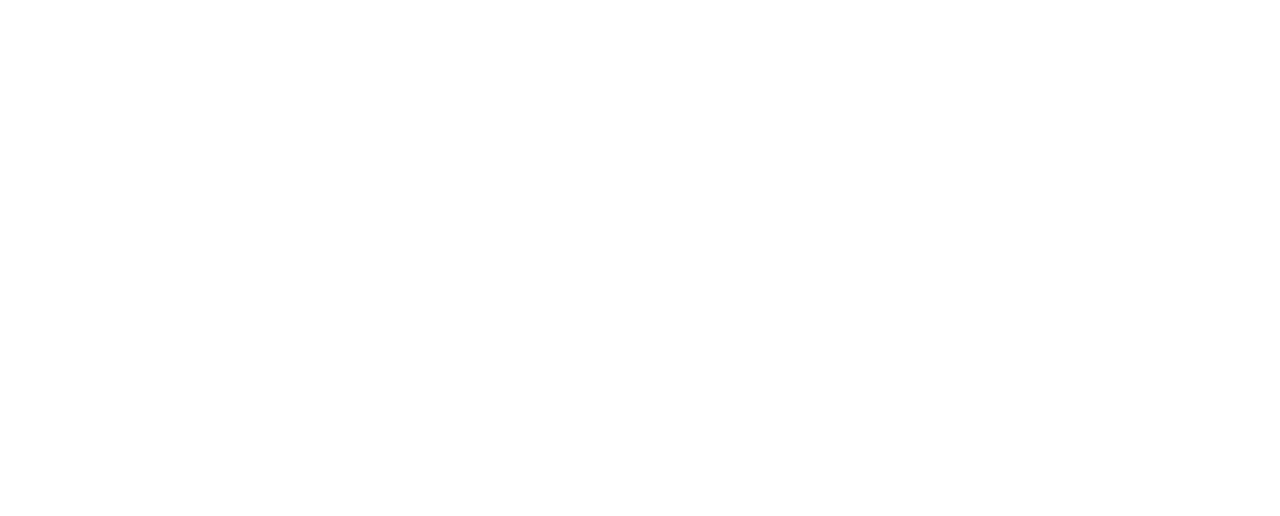
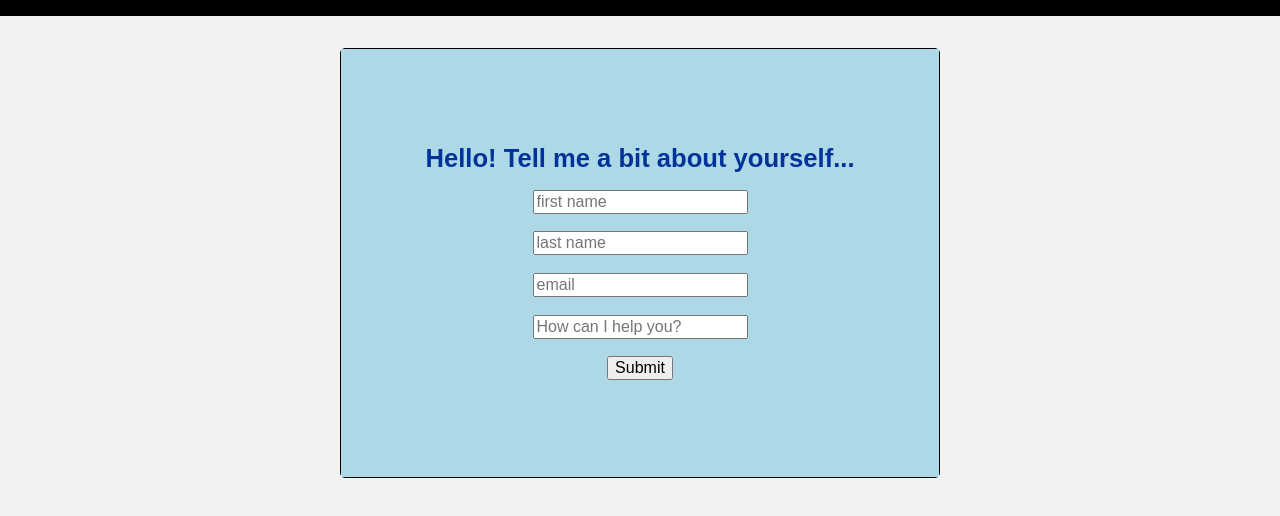
Before and after one commit to hhmcdonald/hw_listeners_mcdonald_hayley, a plain HTML site: page index.html in a window 1280 px wide. Drawn offline with Linux system fonts and the light colour scheme.

Commit message:
log the form submissions given

```diff
--- a/css/main.css
+++ b/css/main.css
@@ -0,0 +1,43 @@
+html {
+	box-sizing: border-box;
+}
+
+*,
+*::before,
+*::after {
+	box-sizing: inherit;
+}
+
+@import url(https://fonts.googleapis.com/css?family=Raleway);
+
+body {
+    background-color: #f2f2f2;
+    font-family: 'Raleway', sans-serif;
+    line-height: 1.6em;
+}
+
+.blackBar {
+    background-color: #000000;
+    width: 100%;
+    padding: 0.5em;
+    margin: 0 0 2em 0;
+}
+
+.container {
+    max-width: 600px;
+    width: 100%;
+    margin: 0 auto;
+    text-align: center;
+    border: 1px solid;
+    border-radius: 5px;
+}
+
+form {
+    background: lightblue;
+    padding: 5em 0;
+}
+
+h1 {
+    font-size: 1.6em;
+    color: #003399;
+}
--- a/index.html
+++ b/index.html
@@ -9,8 +9,27 @@
     <link rel="stylesheet" href="css/main.css">
 </head>
 <body>
-
-
+    <div class="blackBar"></div>
+    <div class="container">
+        <form>
+            <h1>Hello! Tell me a bit about yourself...</h1>
+            <p>
+                <input type="text" id="firstname" name="firstname" placeholder="first name" />
+            </p>
+            <p>
+                <input type="text" id="lastname" name="lastname" placeholder="last name" />
+            </p>
+            <p>
+                <input type="email" id="email" name="email" placeholder="email" />
+            </p>
+            <p>
+                <input type="message" id="message" name="message" placeholder="How can I help you?" />
+            </p>
+            <p>
+                <input type="submit">
+            </p>
+        </form>
+    </div>
 
     <script src="js/main.js"></script>
 </body>
--- a/js/main.js
+++ b/js/main.js
@@ -0,0 +1,23 @@
+var firstNameInput = document.getElementById('firstname');
+document.addEventListener('submit', function () {
+    event.preventDefault();
+    console.log(firstNameInput.value);
+});
+
+var lastNameInput = document.getElementById('lastname');
+document.addEventListener('submit', function () {
+    event.preventDefault();
+    console.log(lastNameInput.value);
+});
+
+var emailInput = document.getElementById('email');
+document.addEventListener('submit', function () {
+    event.preventDefault();
+    console.log(emailInput.value);
+});
+
+var messageInput = document.getElementById('message');
+document.addEventListener('submit', function () {
+    event.preventDefault();
+    console.log(messageInput.value);
+});
```
